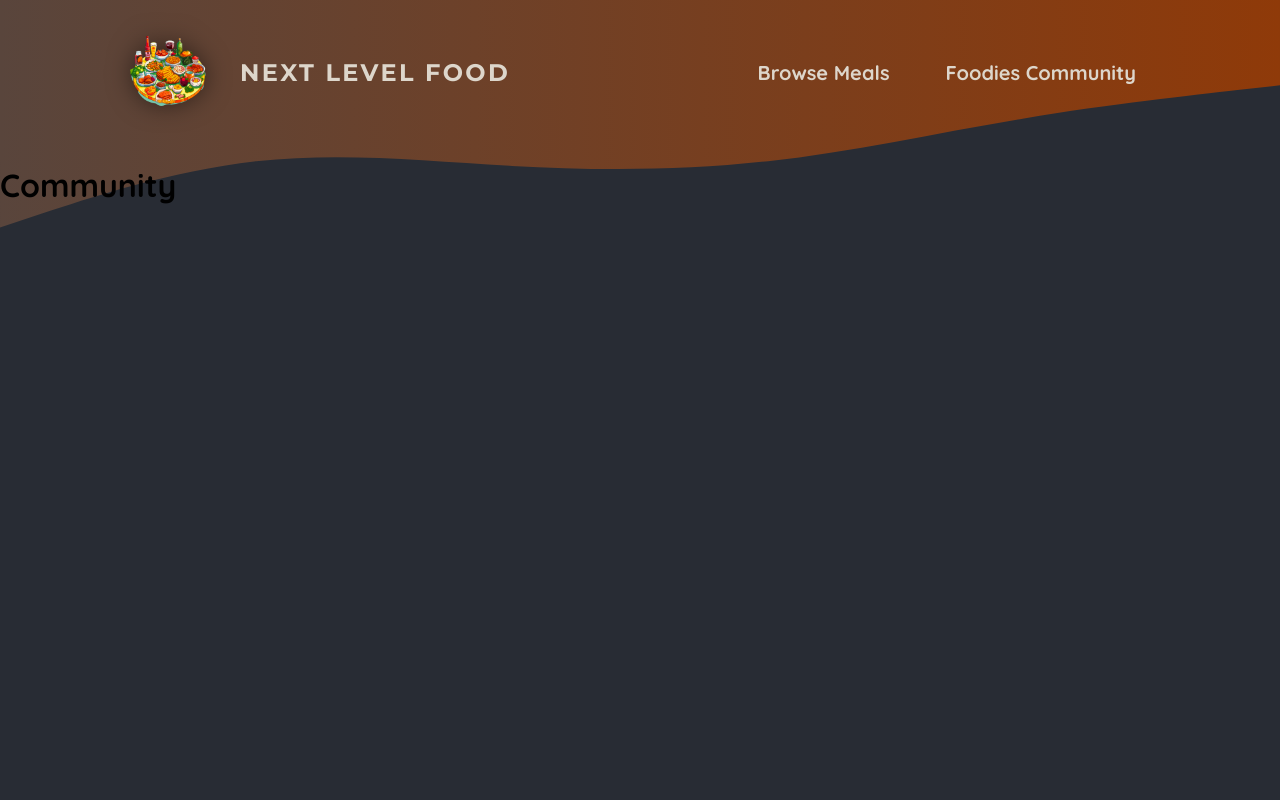
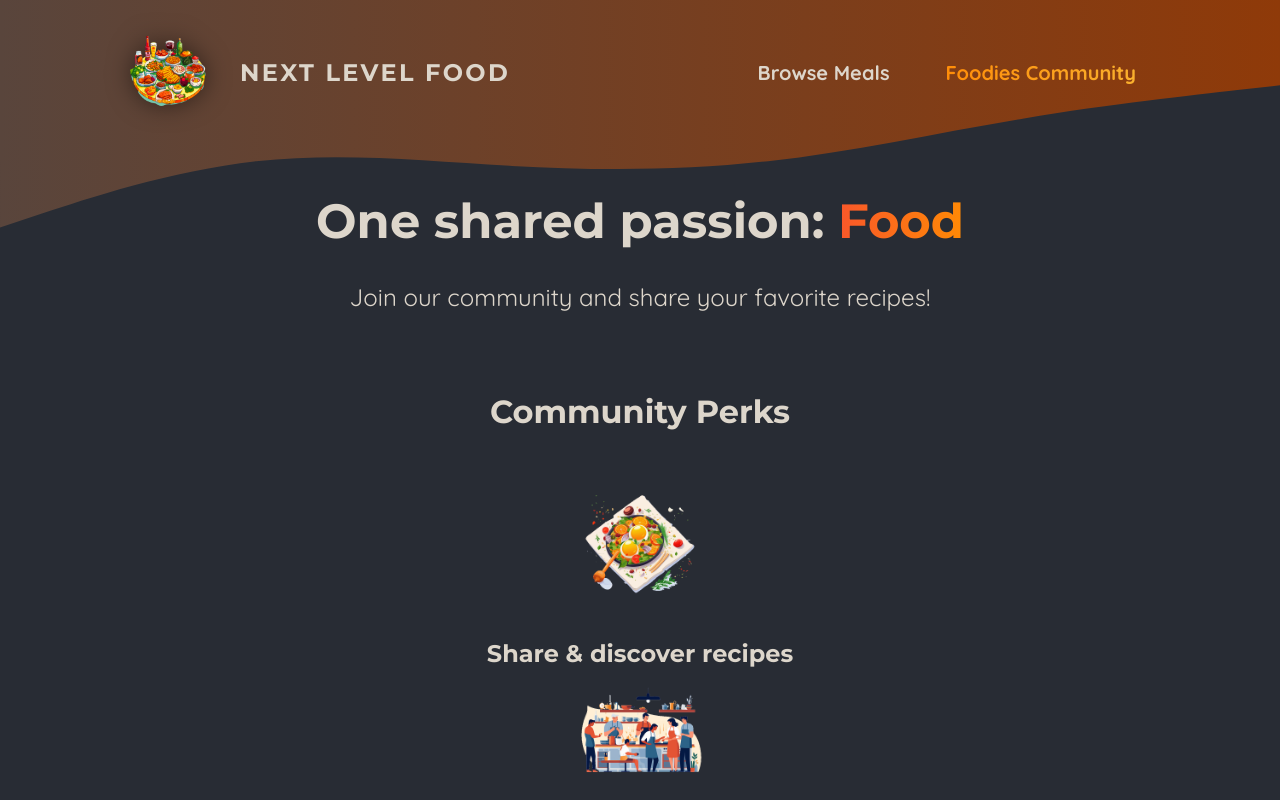
Before and after one commit to Nickx58/next_js_concepts, a Next.js app: page /community in a window 1280 px wide. Shown: the top 800 px of the page. Built offline with nearby package versions, Linux system fonts and the light colour scheme.

Commit message:
Client Components

```diff
--- a/app/community/page.js
+++ b/app/community/page.js
@@ -1,7 +1,40 @@
-export default function Community() {
+import Image from "next/image";
+
+import mealIcon from "@/assets/icons/meal.png";
+import communityIcon from "@/assets/icons/community.png";
+import eventsIcon from "@/assets/icons/events.png";
+import classes from "./page.module.css";
+
+export default function CommunityPage() {
   return (
-    <div>
-      <h1>Community</h1>
-    </div>
+    <>
+      <header className={classes.header}>
+        <h1>
+          One shared passion: <span className={classes.highlight}>Food</span>
+        </h1>
+        <p>Join our community and share your favorite recipes!</p>
+      </header>
+      <main className={classes.main}>
+        <h2>Community Perks</h2>
+
+        <ul className={classes.perks}>
+          <li>
+            <Image src={mealIcon} alt="A delicious meal" />
+            <p>Share & discover recipes</p>
+          </li>
+          <li>
+            <Image src={communityIcon} alt="A crowd of people, cooking" />
+            <p>Find new friends & like-minded people</p>
+          </li>
+          <li>
+            <Image
+              src={eventsIcon}
+              alt="A crowd of people at a cooking event"
+            />
+            <p>Participate in exclusive events</p>
+          </li>
+        </ul>
+      </main>
+    </>
   );
 }
--- /dev/null
+++ b/app/community/page.module.css
@@ -0,0 +1,61 @@
+.header {
+    gap: 3rem;
+    margin: 3rem auto 5rem auto;
+    width: 90%;
+    max-width: 75rem;
+    color: #ddd6cb;
+    font-size: 1.5rem;
+    text-align: center;
+}
+
+.header h1 {
+    font-family: 'Montserrat', sans-serif;
+}
+
+.highlight {
+    background: linear-gradient(90deg, #f9572a, #ff8a05);
+    background-clip: text;
+    -webkit-background-clip: text;
+    -webkit-text-fill-color: transparent;
+}
+
+.main {
+    width: 90%;
+    max-width: 40rem;
+    margin: 0 auto;
+    text-align: center;
+}
+
+.main h2 {
+    font-family: 'Montserrat', sans-serif;
+    font-size: 2rem;
+    margin-bottom: 3rem;
+    color: #ddd6cb;
+}
+
+.perks {
+    list-style: none;
+    margin: 3rem 0;
+    padding: 0;
+}
+
+.perks li {
+    display: flex;
+    flex-direction: column;
+    align-items: center;
+    gap: 2rem;
+}
+
+.perks img {
+    width: 8rem;
+    height: 8rem;
+    object-fit: contain;
+}
+
+.perks p {
+    font-family: 'Montserrat', sans-serif;
+    font-size: 1.5rem;
+    font-weight: bold;
+    margin: 0;
+    color: #ddd6cb;
+}
--- a/app/meals/page.js
+++ b/app/meals/page.js
@@ -1,3 +1,5 @@
+import classes from "./page.module.css";
+
 export default function Meal() {
   return (
     <div>
--- /dev/null
+++ b/app/meals/page.module.css
@@ -0,0 +1,53 @@
+.header {
+    gap: 3rem;
+    margin: 3rem auto 5rem auto;
+    width: 90%;
+    max-width: 75rem;
+    color: #ddd6cb;
+    font-size: 1.5rem;
+}
+
+.header h1 {
+    font-family: 'Montserrat', sans-serif;
+}
+
+.highlight {
+    background: linear-gradient(90deg, #f9572a, #ff8a05);
+    background-clip: text;
+    -webkit-background-clip: text;
+    -webkit-text-fill-color: transparent;
+}
+
+.header p {
+    margin: 0;
+}
+
+.cta a {
+    display: inline-block;
+    margin-top: 1rem;
+    padding: 0.5rem 1rem;
+    border-radius: 0.5rem;
+    background: linear-gradient(90deg, #f9572a, #ff9b05);
+    color: #ffffff;
+    font-weight: bold;
+    text-decoration: none;
+}
+
+.loading {
+    text-align: center;
+    animation: loading 1.2s ease-in-out infinite;
+}
+
+@keyframes loading {
+    0% {
+        color: #e9e9e9;
+    }
+
+    50% {
+        color: #b89b84;
+    }
+
+    100% {
+        color: #e9e9e9;
+    }
+}
--- a/components/main-header.js
+++ b/components/main-header.js
@@ -1,9 +1,13 @@
+"use client";
 import Link from "next/link";
 import Image from "next/image";
 import Logo from "@/assets/logo.png";
 import classes from "./main-header.module.css";
+import { usePathname } from "next/navigation";
 
 export default function MainHeader() {
+  const path = usePathname();
+
   return (
     <header className={classes.header}>
       <Link className={classes.logo} href="/">
@@ -14,10 +18,22 @@
       <nav className={classes.nav}>
         <ul>
           <li>
-            <Link href="/meals">Browse Meals</Link>
+            <Link
+              href="/meals"
+              className={path.startsWith("/meals") ? classes.active : undefined}
+            >
+              Browse Meals
+            </Link>
           </li>
           <li>
-            <Link href="/community">Foodies Community</Link>
+            <Link
+              href="/community"
+              className={
+                path.startsWith("/community") ? classes.active : undefined
+              }
+            >
+              Foodies Community
+            </Link>
           </li>
         </ul>
       </nav>
```
